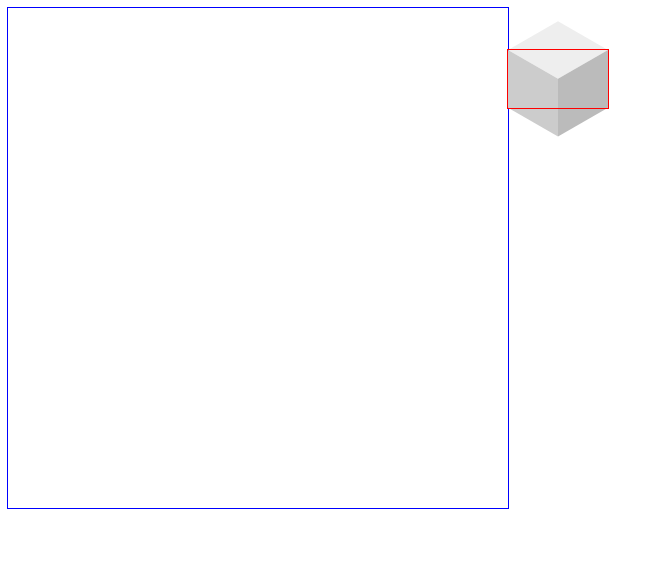
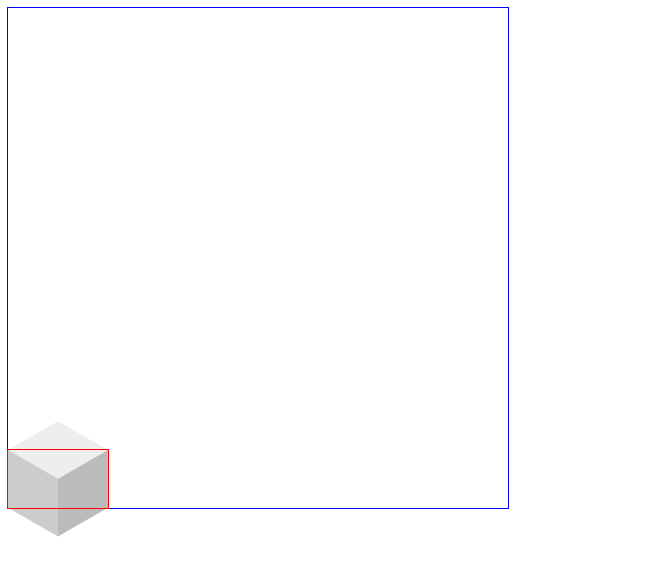
Before and after one commit to gperilli/rhombileTilingGenerator, a plain HTML site: page index.html in a window 1280 px wide. Shown: the whole page, without its empty margins (0-665 px from the left). Drawn offline with Linux system fonts and the light colour scheme.

Commit message:
rhombile block positioning

```diff
--- a/index.html
+++ b/index.html
@@ -3,15 +3,13 @@
 <body>
 
 
-<svg id="rhombileTilingArea" height="500" width="500" style="outline: 1px solid blue;">
+<div id="rhombileTilingArea" style="outline: 1px solid blue; width: 500px; height: 500px;">
+  <svg id="blockContainer" height="200" width="100" style="outline: 1px solid red; overflow: visible; position: relative;">
+  </svg>
+</div>
 
 
 
-</svg>
-
-
-<svg id="blockContainer" height="200" width="100" style="outline: 1px solid red; position: absolute; top: 50px; overflow: visible;">
-</svg>
 
 
 <script>
@@ -38,6 +36,7 @@ const blockHypotenuse = pythagorean(50, blockPerspDiameter)
 const hexagonCenterHeight = blockHypotenuse;
 
 blockContainer.setAttribute("height", blockHypotenuse);
+blockContainer.style.top = `${500 - blockHypotenuse}px`;
 
 //
 var array = [
```
